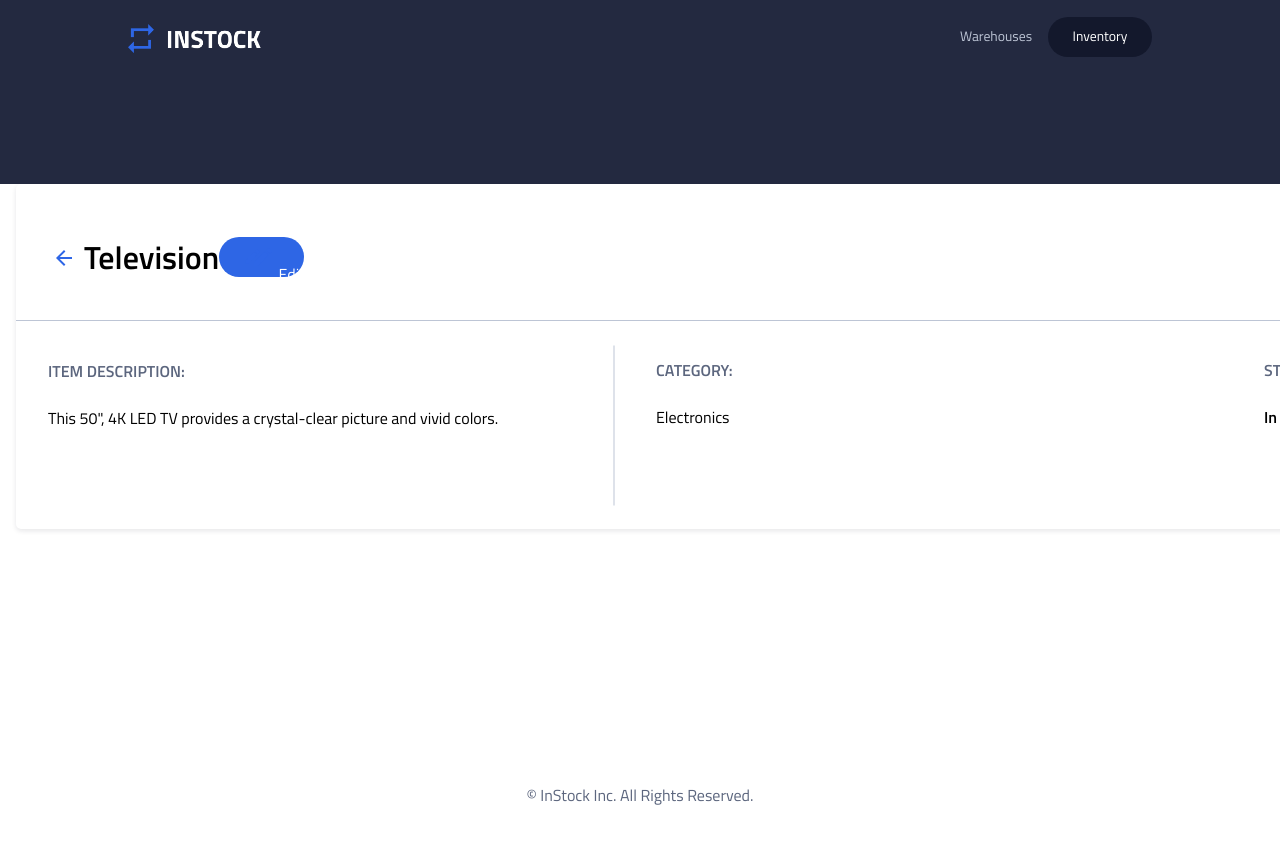
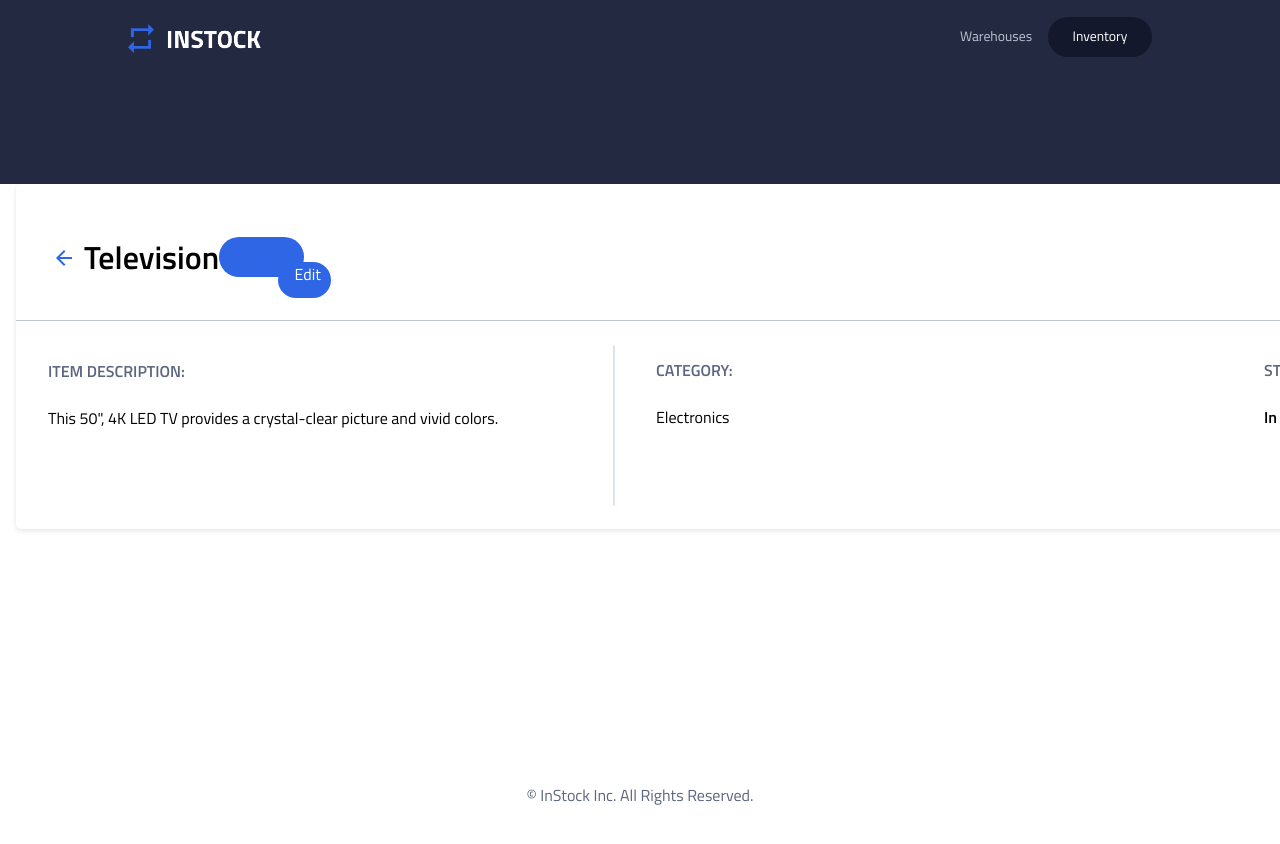
Before and after one commit to cathybi/instock-client, a React (Create React App) app: page /inventory/add in a window 1280 px wide. Shown: the top 844 px of the page. Built offline with nearby package versions, Linux system fonts and the light colour scheme; no server answers.

Commit message:
did some changes in scss

```diff
--- a/src/components/AddEditInventory/AddEditInventory.scss
+++ b/src/components/AddEditInventory/AddEditInventory.scss
@@ -75,7 +75,7 @@
       color: $primary-white;
       right: 0.8rem;
       top: 0.6rem;
-    //   @include set-button-style;
+      @include set-button-style ("Mobile", $primary-instock-indigo);
     }
   }
 
```
